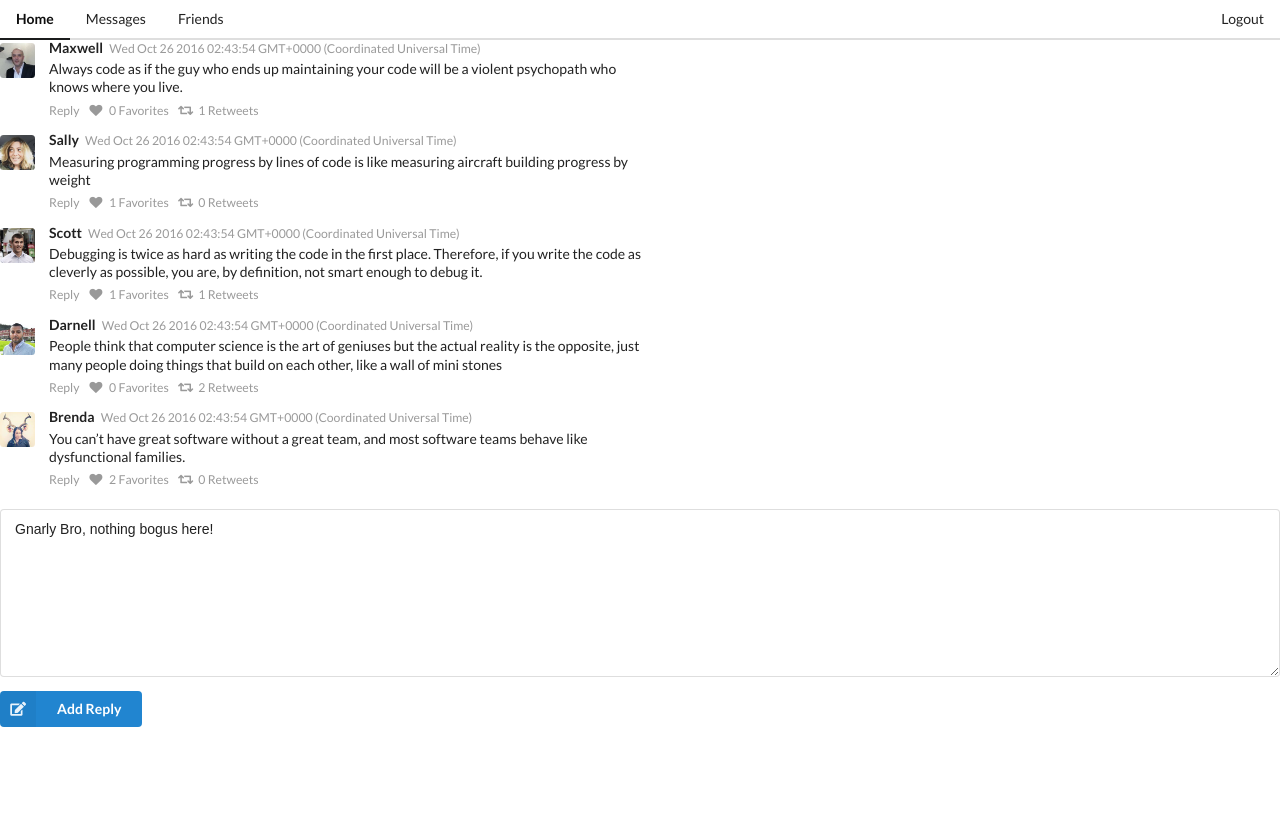
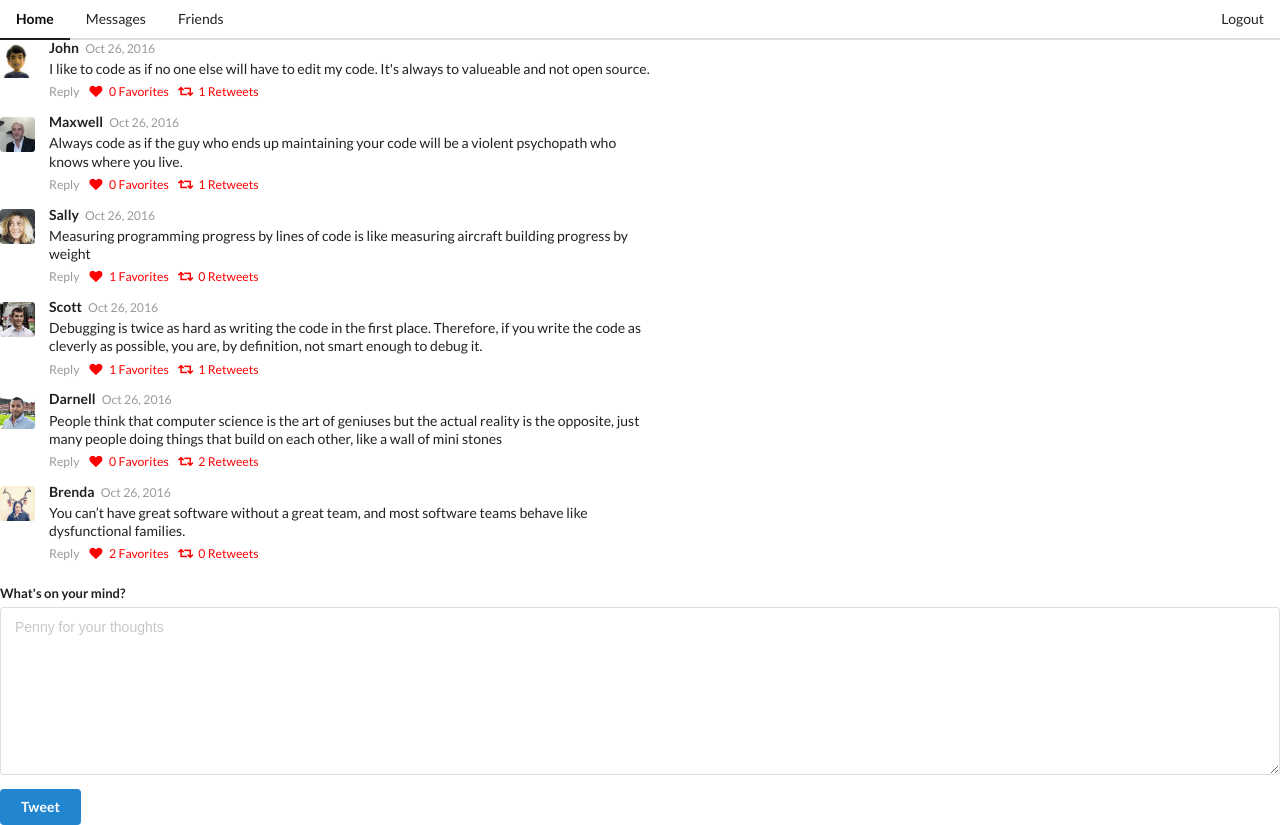
Before and after one commit to MrCalico/twit-ng, an Angular app: page / in a window 1280 px wide. Before the commit the page ends 800 px from the top, so only its background shows below. Built offline with nearby package versions, Linux system fonts and the light colour scheme.

Commit message:
working on retweet

```diff
--- a/src/app/feed.service.ts
+++ b/src/app/feed.service.ts
@@ -6,6 +6,9 @@ import { UserService } from './user.service';
 export class FeedService {
 
   private tweets = [
+        new Tweet(`I like to code as if no one else will have to edit
+          my code.  It's always to valueable and not open source.`,
+          'John', new Date(), ['Jake'],  []),
 
     new Tweet(`Always code as if the guy who ends up maintaining your
           code will be a violent psychopath who knows where you live.`,
--- a/src/app/feed/feed.component.css
+++ b/src/app/feed/feed.component.css
@@ -0,0 +1,15 @@
+.like {
+    color: red !important;
+}
+
+.retweet {
+    color: red !important;
+}
+
+.liked {
+    color: red !important;
+}
+
+.retweeted {
+    color: red !important;
+}
--- a/src/app/feed/feed.component.html
+++ b/src/app/feed/feed.component.html
@@ -6,19 +6,19 @@
     <div class="content">
       <a class="author">{{tweet.author}}</a>
       <div class="metadata">
-        <span class="date"> {{tweet.date  }}</span>
+        <span class="date">{{ tweet.date | date}}</span>
       </div>
       <div class="text">
         {{tweet.body}}
       </div>
       <div class="actions">
-        <a class="reply">Reply</a>
-        <a class="like">
+        <a class="reply" (click)="OnReply(tweet)">Reply</a>
+        <a class="like" (click)="OnFavorite(tweet)">
           <i class="like icon"></i> {{tweet.favorites.length}} Favorites
         </a>
 
-        <a class="retweet">
-          <i class="retweet icon"></i> {{tweet.retweets.length}} Retweets
+        <a class="retweet" (click)="OnRetweet(tweet)">
+          <i class="retweet icon" ></i> {{tweet.retweets.length}} Retweets
         </a>
       </div>
     </div>
@@ -27,12 +27,12 @@
 <div *ngIf='!tweets.length'>
   <h2>No tweets today.</h2>
 </div>
-<form class="ui reply form">
+<form class="ui form">
   <div class="field">
-      <textarea>Gnarly Bro, nothing bogus here!
-      </textarea>
+    <label>What's on your mind?</label>
+    <textarea name='body' placeholder="Penny for your thoughts" type="text" [(ngModel)]="tweetText"></textarea>
   </div>
-  <div class="ui blue labeled submit icon button">
-      <i class="icon edit"></i> Add Reply
-  </div>
+
+  <button class="ui button primary" type="button"
+         (click)='OnNewTweet()'>Tweet</button>
 </form>
--- a/src/app/feed/feed.component.ts
+++ b/src/app/feed/feed.component.ts
@@ -1,6 +1,7 @@
 import { Component, OnInit } from '@angular/core';
 import { UserService } from '../user.service';
 import { FeedService } from '../feed.service';
+import { Tweet } from '../tweet';
 
 @Component({
   selector: 'app-feed',
@@ -11,11 +12,26 @@ import { FeedService } from '../feed.service';
 })
 export class FeedComponent implements OnInit {
   tweets = [];
+  tweetText = '';
 
-  constructor(private feedService: FeedService) { }
+  constructor(private feedService: FeedService, private userService: UserService) { }
 
   ngOnInit() {
     this.tweets = this.feedService.getCurrentFeed();
   }
 
+OnFavorite(tweet) {
+  this.feedService.favoriteTweet(tweet);
 }
+
+OnRetweet(tweet) {
+  this.feedService.reTweet(tweet);
+}
+
+OnNewTweet() {
+  console.log(this.tweetText);
+  this.feedService.postNewTweet(this.tweetText);
+  this.tweetText = '';
+}
+
+}
```
Also changed, not shown: src/assets/avatars/John.jpg (added).
